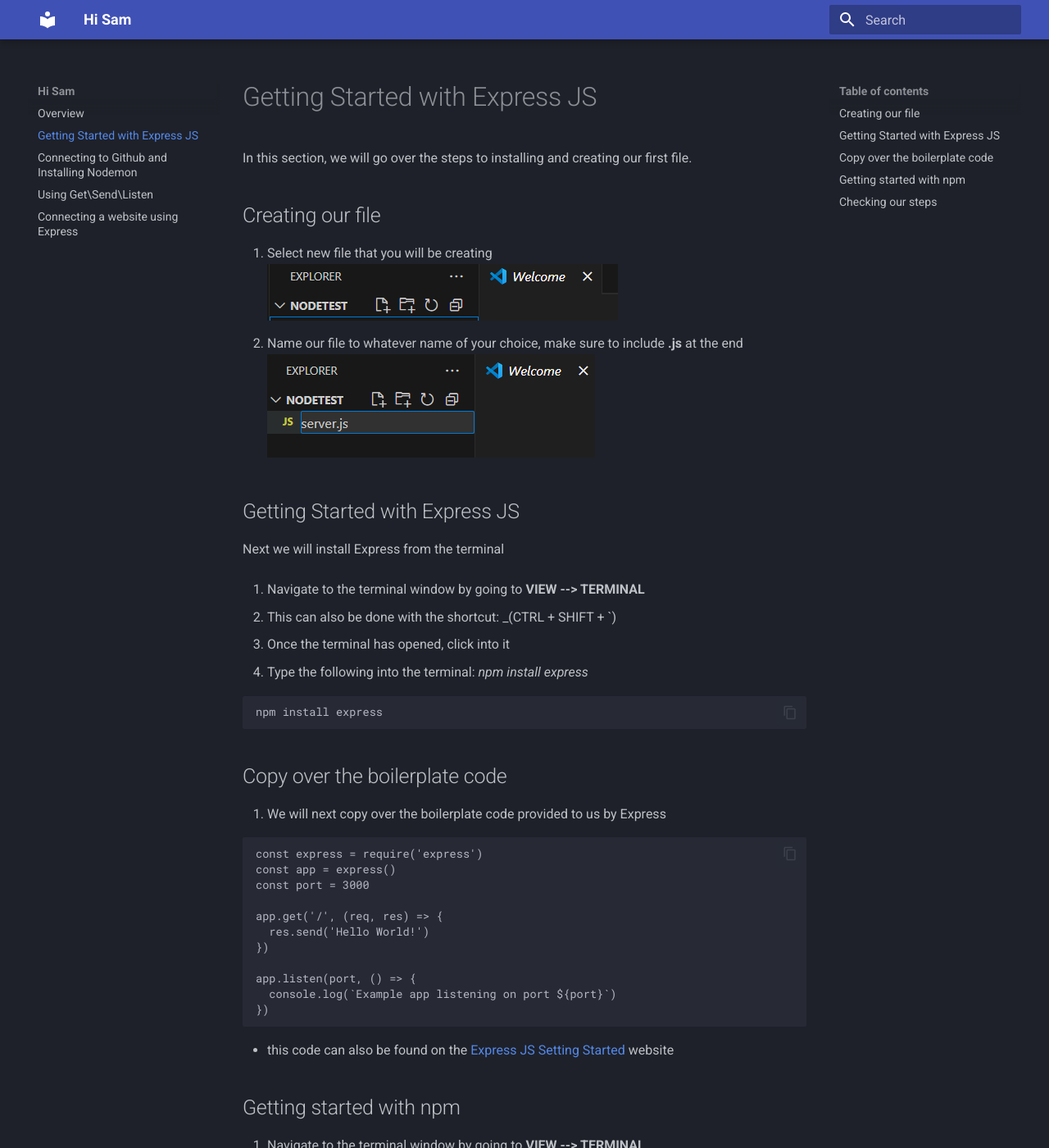
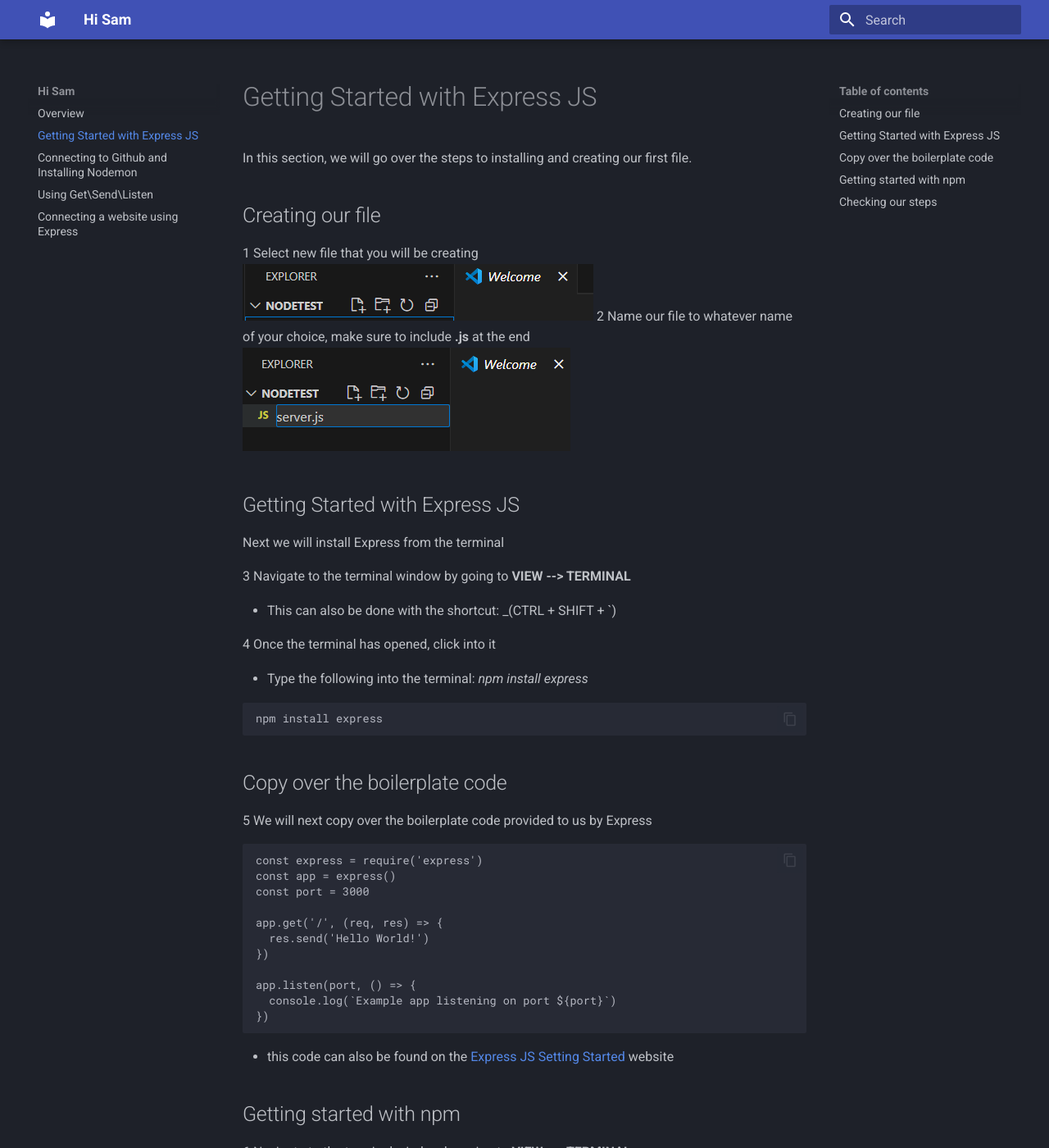
Before and after one commit to NBSutton98/COM-Documentation, an MkDocs documentation site: the page built from docs/task1.md, in a window 1280 px wide and 1400 px high. Shown: the whole window at 82% size. Built offline with MkDocs 1.6.1 and Material for MkDocs 9.7.7, drawn with Linux system fonts in a browser that asks for light colours; some of the changed text lies outside the part shown.

Commit message:
Adjsut Number Format

````diff
--- a/docs/task1.md
+++ b/docs/task1.md
@@ -4,20 +4,21 @@
 
 ## Creating our file
 
-1.  Select new file that you will be creating<br>
-    ![NewFile](<./Task1/NewFile(1).png>)
-2.  Name our file to whatever name of your choice, make sure to include **.js** at the end<br>
-    ![NewFile](<./Task1/NameFile(2).png>)
+1 Select new file that you will be creating<br>
+![NewFile](<./Task1/NewFile(1).png>)
+2 Name our file to whatever name of your choice, make sure to include **.js** at the end<br>
+![NewFile](<./Task1/NameFile(2).png>)
 
 ## Getting Started with Express JS
 
 Next we will install Express from the terminal
 
-3. Navigate to the terminal window by going to **VIEW --> TERMINAL**
+3 Navigate to the terminal window by going to **VIEW --> TERMINAL**
 
-- This can also be done with the shortcut: _(CTRL + SHIFT + `)
+- This can also be done with the shortcut: \_(CTRL + SHIFT + `)
 
-4. Once the terminal has opened, click into it<br>
+4 Once the terminal has opened, click into it<br>
+
 - Type the following into the terminal: _npm install express_
 
 ```
@@ -26,7 +27,7 @@
 
 ## Copy over the boilerplate code
 
-5. We will next copy over the boilerplate code provided to us by Express<br>
+5 We will next copy over the boilerplate code provided to us by Express<br>
 
 ```
 const express = require('express')
@@ -46,9 +47,11 @@
 
 ## Getting started with npm
 
-6. Navigate to the terminal window by going to **VIEW --> TERMINAL**<br>
+6 Navigate to the terminal window by going to **VIEW --> TERMINAL**<br>
+
 - This can also be done with the shortcut: _(CTRL + SHIFT + `)_
-7. Once the terminal has opened, click into it<br>
+
+7 Once the terminal has opened, click into it<br>
 ![Init](<./Task1/npmINIT(4).png>)
 
 - Type the following: _npm init_
@@ -57,15 +60,16 @@
 npm init
 ```
 
-8. After we have typed **npm init**, we will be asked to enter details about our file<br>
-- Continuously press _ENTER_ until all done
+- After we have typed **npm init**, we will be asked to enter details about our file<br>
+  8 Continuously press _ENTER_ until all done
 
 ## Checking our steps
-9. Navigate to the newly created **package.json** that npm has created for us<br>
+
+9 Navigate to the newly created **package.json** that npm has created for us<br>
 ![package](<./Task1/verifyResults(7).png>)
 
-10. Verify the names inside **package.json** match what we have installed
-![Express](<./Task1/intialization(3).png>)
+10 Verify the names inside **package.json** match what we have installed
+    ![Express](<./Task1/intialization(3).png>)
 
 To verify we did the last steps correctly, type the following into the terminal: _node .\filename_
 
--- a/docs/task2.md
+++ b/docs/task2.md
@@ -5,24 +5,30 @@
 
 ## Github
 
-1. Intiliaze github in VSCode<br>
-2. Check our file by typing the following in the terminal: _node .\filename_<br>
+1 Intiliaze github in VSCode<br>
+2 Check our file by typing the following in the terminal: _node .\filename_<br>
+
 ```
 node .\filename
 ```
-3. Add the names of the files we created in the previous step to **.gitignore (node_module/\*)**<br>
+
+3 Add the names of the files we created in the previous step to **.gitignore (node_module/\*)**<br>
 ![gitIgnore](<./Task2/gitIgnore(7).png>)
 
 ## Installing Nodemon
-4. nagivate to the terminal as we did in our last step **(VIEW --> TERMINAL)**<br>
+
+4 nagivate to the terminal as we did in our last step **(VIEW --> TERMINAL)**<br>
+
 - Type the following: _npm install -g nodemon_
 
 ```
 npm install -g nodemon
 ```
+
 ![Nodemon](./Task2/Nodemon.png)
 
-6. We will start Nodemon by typing the following in the terminal: _nodemon .\filename.js_<br>
+5 We will start Nodemon by typing the following in the terminal: _nodemon .\filename.js_<br>
+
 ```
 nodemon .\filename.js
 ```
@@ -31,12 +37,13 @@
 
 ## Testing our file with Nodemon
 
-7. Open up a browser and type the following: *localhost:3000/*<br>
+6 Open up a browser and type the following: _localhost:3000/_<br>
+
 ```
 localhost:3000/
 ```
 
 ![TestingServer](./Task2/serverTest.png)
-8. Return back to the file and modify hello world response<br>
-9. Change the port number from **3000** to another number from **1-64536**<br>
+7 Return back to the file and modify hello world response<br>
+8 Change the port number from **3000** to another number from **1-64536**<br>
 ![TestingServer](./task3/listenBoilerPlate.png)
````
Also changed, not shown: other parts of docs/task1.md (+2 -2 lines), docs/task3.md (+7 -7 lines), docs/task4.md (+16 -14 lines).
